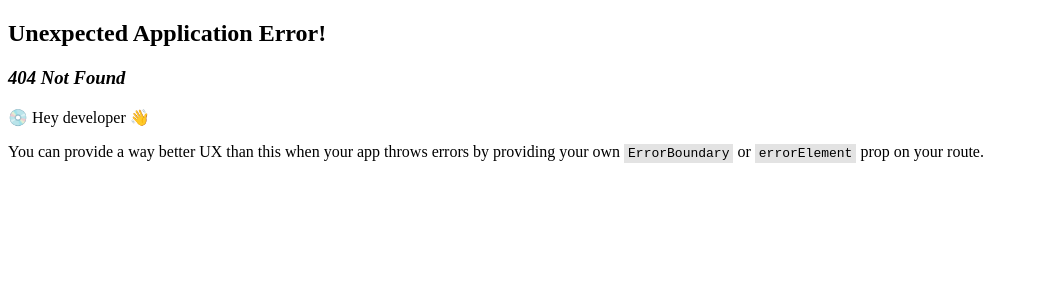
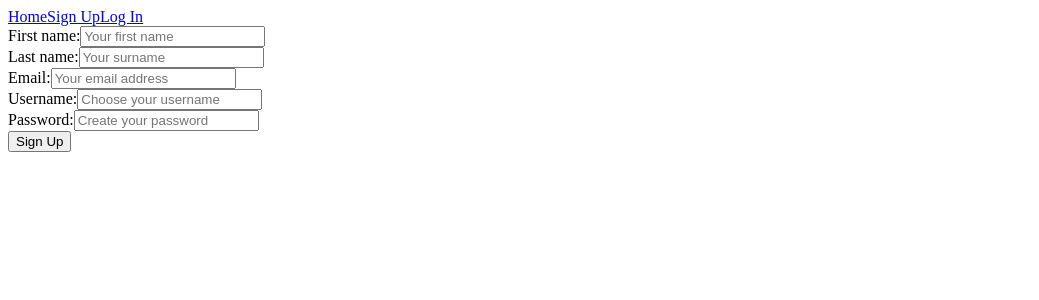
Before and after one commit to leafsapien/crowdfunding_frontend, a React (Vite) app: page /signup in a window 1280 px wide. Before the commit this address had no page. Shown: the top 300 px of the page, without its empty margins (0-1039 px from the left). Built offline with nearby package versions, Linux system fonts and the light colour scheme.

Commit message:
Added base functionality signup form.  Added placeholder mydetails pagerequired purely for navbar

```diff
--- /dev/null
+++ b/src/components/SignupForm.jsx
@@ -0,0 +1,31 @@
+
+
+function SignupForm() {
+        return (
+        <form>
+        <div>
+            <label htmlFor="first_name">First name:</label>
+            <input type="text" id="first_name" placeholder="Your first name" />
+        </div>
+        <div>
+            <label htmlFor="last_name">Last name:</label>
+            <input type="text" id="last_name" placeholder="Your surname" />
+        </div>
+        <div>
+            <label htmlFor="email">Email:</label>
+            <input type="email" id="email" placeholder="Your email address" />
+        </div>
+        <div>
+            <label htmlFor="username">Username:</label>
+            <input type="text" id="username" placeholder="Choose your username" />
+        </div>
+        <div>
+            <label htmlFor="password">Password:</label>
+            <input type="password" id="password" placeholder="Create your password" />
+        </div>
+        <button type="submit">Sign Up</button>
+        </form>
+    );
+    }
+
+export default SignupForm;
--- a/src/main.jsx
+++ b/src/main.jsx
@@ -6,6 +6,8 @@ import { createBrowserRouter, RouterProvider } from "react-router-dom";
 import HomePage from "./pages/HomePage.jsx";
 import ProjectPage from "./pages/ProjectPage.jsx";
 import LoginPage from "./pages/LoginPage.jsx";
+import SignupPage from "./pages/SignupPage.jsx";
+import MydetailsPage from "./pages/MydetailsPage.jsx";
 
 import NavBar from "./components/NavBar.jsx";
 import { AuthProvider } from "./components/AuthProvider.jsx";
@@ -17,6 +19,8 @@ const router = createBrowserRouter([
       children: [
           { path: "/", element: <HomePage /> },
           { path: "/login", element: <LoginPage /> },
+          { path: "/signup", element: <SignupPage /> },
+          { path: "/mydetails", element: <MydetailsPage /> },
           { path: "/project/:id", element: <ProjectPage /> },
       ],
   },
--- /dev/null
+++ b/src/pages/MydetailsPage.jsx
@@ -0,0 +1,41 @@
+//Place holder TBD//
+
+
+import { useParams } from "react-router-dom";
+import useProject from "../hooks/use-project";
+
+function ProjectPage() {
+    // Here we use a hook that comes for free in react router called `useParams` to get the id from the URL so that we can pass it to our useProject hook.
+    const { id } = useParams();
+    // useProject returns three pieces of info, so we need to grab them all here
+    const { project, isLoading, error } = useProject(id);
+
+    if (isLoading) {
+        return (<p>loading...</p>)
+    }
+
+    if (error) {
+        return (<p>{error.message}</p>)
+    }
+
+    return (
+            <div>
+            <h2>{project.title}</h2>
+            <h3>Created at: {project.date_created}</h3>
+            <h3>{`Status: ${project.is_open}`}</h3>
+            <h3>Pledges:</h3>
+            <ul>
+                {project.pledges.map((pledgeData, key) => {
+                        console.log("Found PledgeData: ", pledgeData)
+                        return (
+                            <li key={key}>
+                                {pledgeData?.amount} from {pledgeData?.supporter}
+                            </li>
+                        );
+                    })}
+                </ul>
+            </div>
+        );
+    }
+
+export default ProjectPage
--- a/src/pages/SignupPage.jsx
+++ b/src/pages/SignupPage.jsx
@@ -1,5 +1,7 @@
+import SignupForm from "../components/SignupForm";
+
 function SignupPage() {
-    return <h1>This is the signup page</h1>;
+    return <SignupForm />;
     }
 
 export default SignupPage;
```
